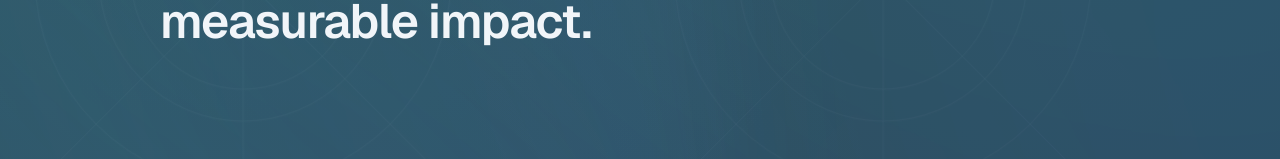
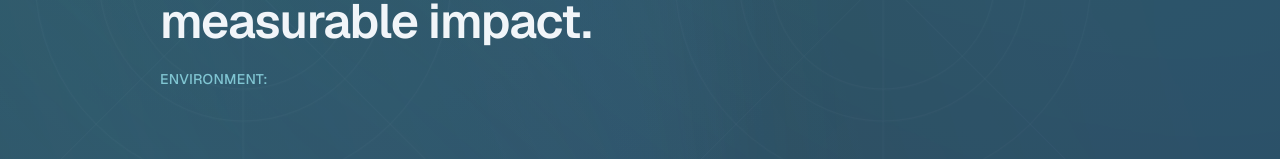
Before and after one commit to jonshutt/vercel-nextjs, a Next.js app: page / in a window 1280 px wide. Shown: the part 298-457 px from the top of the page. Built offline with nearby package versions, Linux system fonts and the light colour scheme.

Commit message:
look up env var

```diff
--- a/src/app/page.js
+++ b/src/app/page.js
@@ -1,3 +1,5 @@
+const environmentLabel = process.env.NEXT_PUBLIC_ENVIRONMENT_LABEL;
+
 export default function Home() {
   return (
     <section className="space-y-16">
@@ -8,6 +10,9 @@ export default function Home() {
         <h1 className="text-4xl font-semibold tracking-tight text-slate-100 sm:text-5xl">
           Hi, I&apos;m Jon Shutt. I build thoughtful digital products that balance polish with measurable impact.
         </h1>
+        <p className="text-sm font-medium uppercase tracking-wide text-cyan-200/70">
+          Environment: {environmentLabel}
+        </p>
       </div>
     </section>
   );
```
